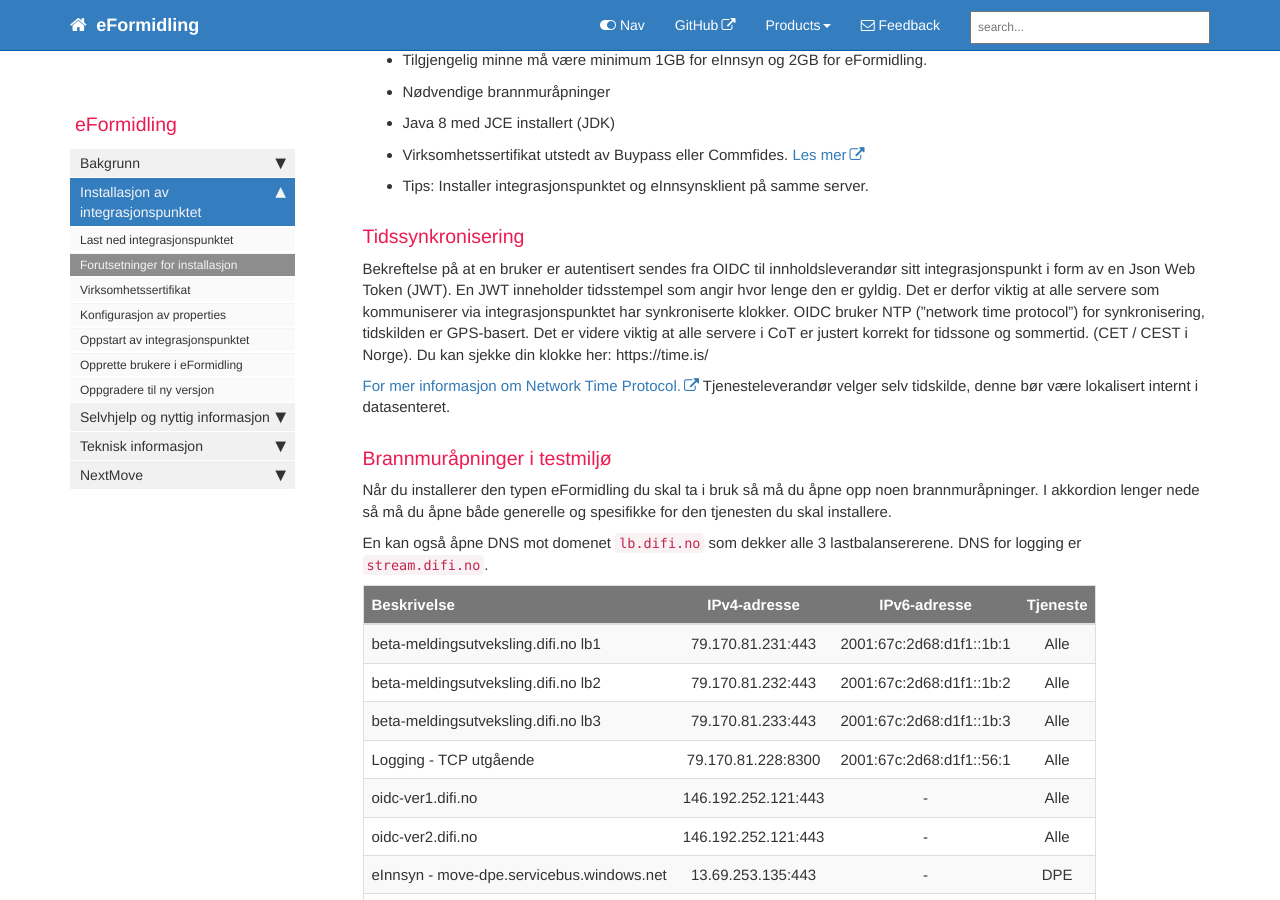
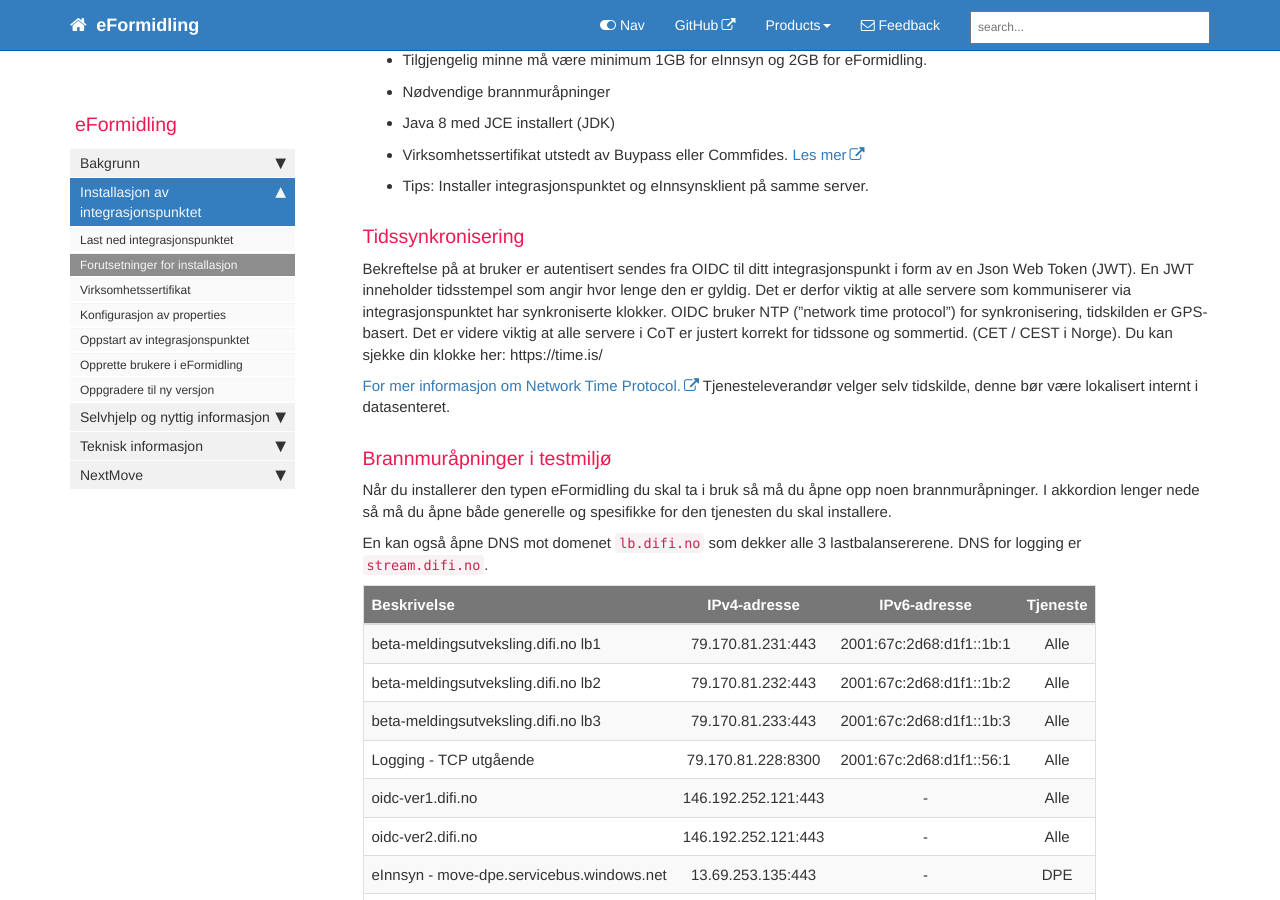
Before and after one commit to difi/eformidling, a Jekyll site: the page built from pages/Installasjon/prereq.md, in a window 1280 px wide and 900 px high, scrolled down 610 px. Built offline with Jekyll 4.4.1, drawn with Linux system fonts in a browser that asks for light colours; nearby versions of some CDN libraries; comment, search, counter and statistics services are not loaded.

Commit message:
Update prereq.md

```diff
--- a/pages/Installasjon/prereq.md
+++ b/pages/Installasjon/prereq.md
@@ -21,7 +21,7 @@ For å sette opp integrasjonspunktet til å støtte eInnsyn, må du gjøre følg
 + Tips: Installer integrasjonspunktet og eInnsynsklient på samme server.
 
 ### Tidssynkronisering
-Bekreftelse på at en bruker er autentisert sendes fra OIDC til innholdsleverandør sitt integrasjonspunkt i form av en Json Web Token (JWT). En JWT inneholder tidsstempel som angir hvor lenge den er gyldig. Det er derfor viktig at alle servere som kommuniserer via integrasjonspunktet har synkroniserte klokker. OIDC bruker NTP (”network time protocol”) for synkronisering, tidskilden er GPS-basert. Det er videre viktig at alle servere i CoT er justert korrekt for tidssone og sommertid. (CET / CEST i Norge). Du kan sjekke din klokke her: https://time.is/
+Bekreftelse på at bruker er autentisert sendes fra OIDC til ditt integrasjonspunkt i form av en Json Web Token (JWT). En JWT inneholder tidsstempel som angir hvor lenge den er gyldig. Det er derfor viktig at alle servere som kommuniserer via integrasjonspunktet har synkroniserte klokker. OIDC bruker NTP (”network time protocol”) for synkronisering, tidskilden er GPS-basert. Det er videre viktig at alle servere i CoT er justert korrekt for tidssone og sommertid. (CET / CEST i Norge). Du kan sjekke din klokke her: https://time.is/
 
 [For mer informasjon om Network Time Protocol.](https://no.wikipedia.org/wiki/Network_Time_Protocol)
 Tjenesteleverandør velger selv tidskilde, denne bør være lokalisert internt i datasenteret.
```
